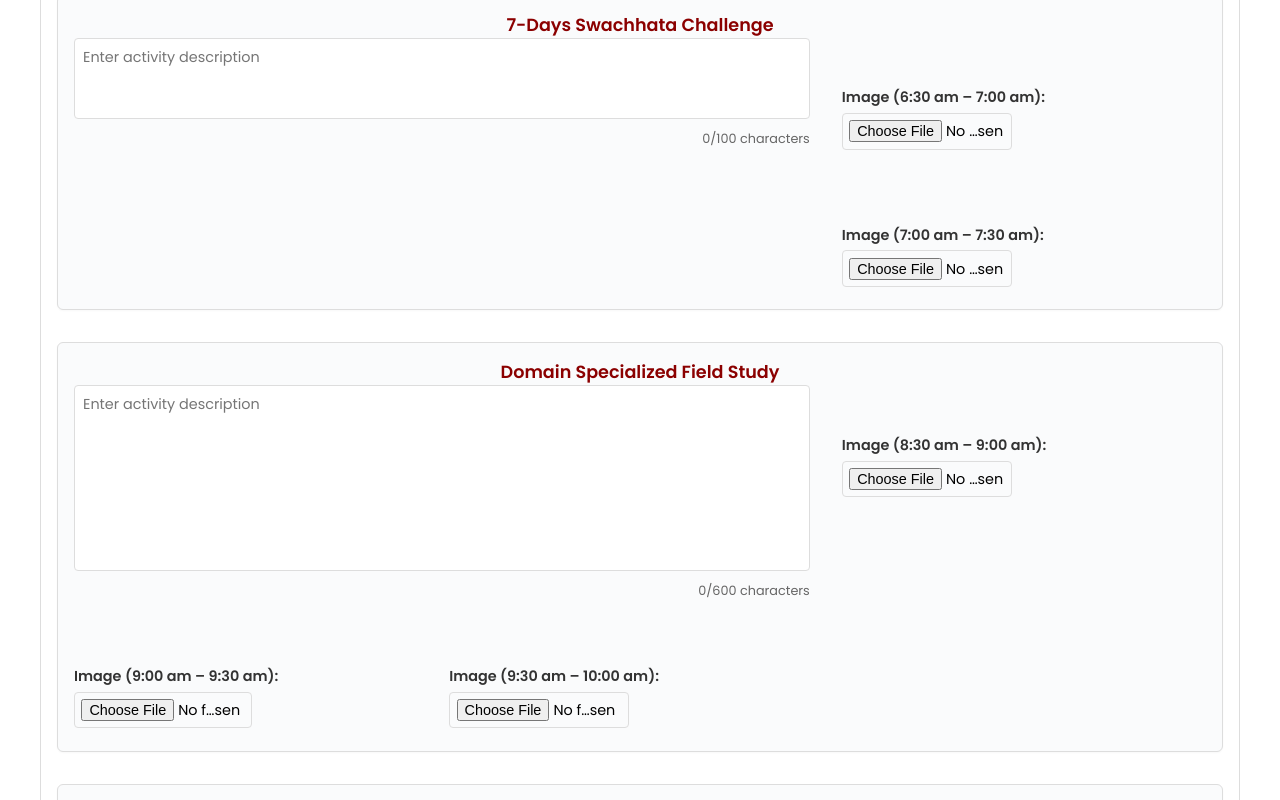
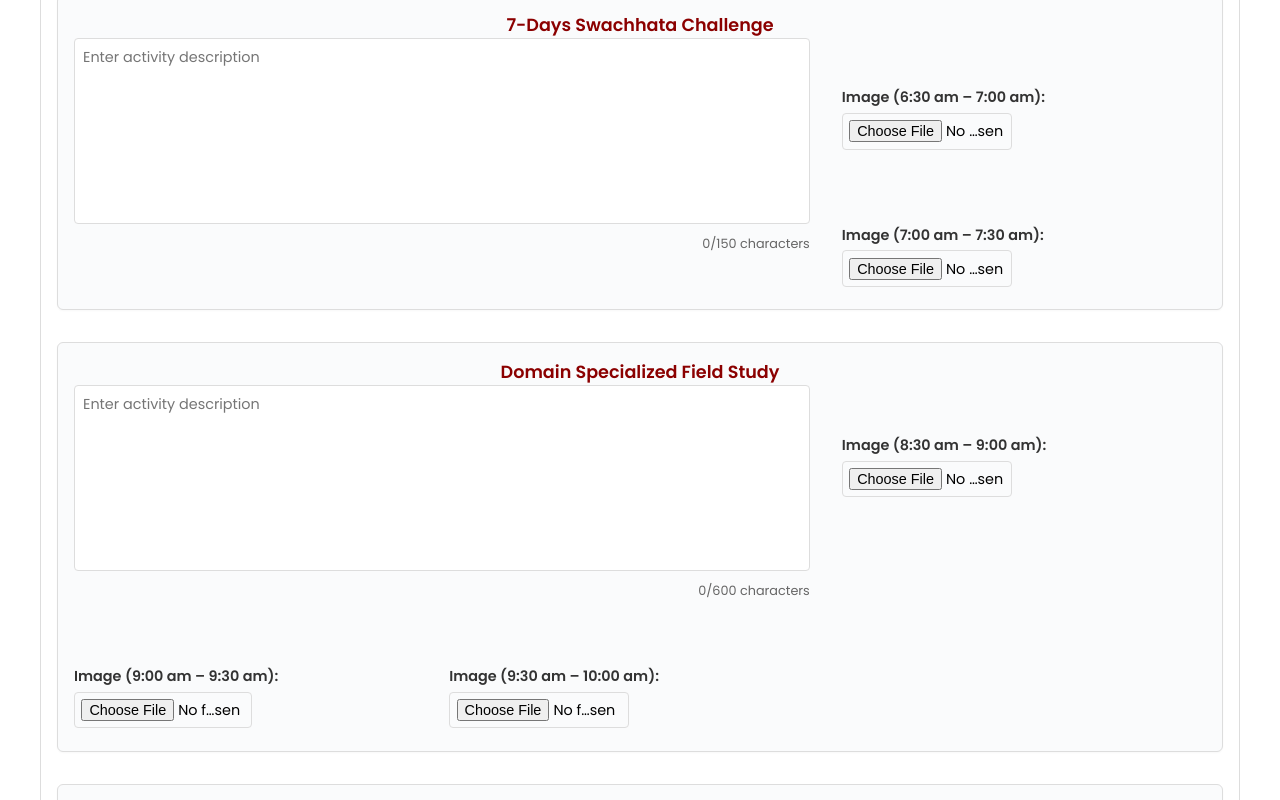
Before and after one commit to PavanKarthikGaraga/Intern, a Next.js app in the folder my-app/: page /reportGenerator in a window 1280 px wide. Shown: the part 820-1620 px from the top of the page. Built offline with nearby package versions, Linux system fonts and the light colour scheme.

Commit message:
chore: updated report order

```diff
--- a/my-app/src/app/(pages)/reportGenerator/page.js
+++ b/my-app/src/app/(pages)/reportGenerator/page.js
@@ -5,6 +5,21 @@ import toast, { Toaster } from 'react-hot-toast';
 import { DOMAINS } from '../../Data/domains.js';
 import { dailyActivities } from '../../Data/activities.js';
 import styles from './page.module.css';
+
+// Helper to get duration in minutes from timing string
+function getDurationMinutes(timing) {
+  const match = timing.match(/(\d{1,2}):(\d{2}) ?([ap]m)[ –-]+(\d{1,2}):(\d{2}) ?([ap]m)/i);
+  if (!match) return 30;
+  let [ , sh, sm, sap, eh, em, eap ] = match;
+  sh = parseInt(sh, 10); sm = parseInt(sm, 10); eh = parseInt(eh, 10); em = parseInt(em, 10);
+  if (sap.toLowerCase() === 'pm' && sh !== 12) sh += 12;
+  if (sap.toLowerCase() === 'am' && sh === 12) sh = 0;
+  if (eap.toLowerCase() === 'pm' && eh !== 12) eh += 12;
+  if (eap.toLowerCase() === 'am' && eh === 12) eh = 0;
+  const start = sh * 60 + sm;
+  const end = eh * 60 + em;
+  return end - start;
+}
 
 const ReportGenerator = () => {
   // Helper to get daily activity titles and timings for the selected day
@@ -45,10 +60,11 @@ const ReportGenerator = () => {
     const activity4 = dayObj ? dayObj.activities.find(a => a.id === 4) : null;
     const activity9 = dayObj ? dayObj.activities.find(a => a.id === 9) : null;
 
-    return [
+    // List of activity definitions
+    const defs = [
       { timing: '5:30 am - 6:00 am', name: 'Physical Exercise', maxLen: 100 },
       { timing: '6:00 am - 6:30 am', name: 'Yoga / Meditation', maxLen: 100 },
-      { timing: '6:30 am - 7:30 am', name: '7-Days Swachhata Challenge', maxLen: 100 },
+      { timing: '6:30 am - 7:30 am', name: '7-Days Swachhata Challenge', maxLen: 150 },
       { timing: '8:30 am - 10:00 am', name: 'Domain Specialized Field Study', maxLen: 600 },
       {
         timing: activity4 ? `${activity4.startTime} - ${activity4.endTime}` : '10:00 am - 11:30 am',
@@ -57,13 +73,23 @@ const ReportGenerator = () => {
       },
       { timing: '11:30 am - 12:00 pm', name: 'Indian Heritage Culture - LIPI Task', maxLen: 100 },
       { timing: '1:30 pm - 3:00 pm', name: 'Domain Study assigned in your 7 Days Domain Schedule', maxLen: 600 },
-      { timing: '3:00 pm - 4:00 pm', name: 'Field Study / Field Visit', maxLen: 100 },
+      { timing: '3:00 pm - 4:00 pm', name: 'Field Study / Field Visit', maxLen: 150 },
       {
         timing: activity9 ? `${activity9.startTime} - ${activity9.endTime}` : '4:00 pm - 5:00 pm',
         name: activity9 ? activity9.title : 'Interview a community elder about traditional knowledge',
-        maxLen: 100
+        maxLen: 150
       },
     ];
+
+    // Set maxLen to 150 for 1hr activities with 2 images
+    return defs.map(def => {
+      const duration = getDurationMinutes(def.timing);
+      const imageSlots = getTimeSlotsFromTiming(def.timing);
+      if (duration === 60 && imageSlots.length === 2) {
+        return { ...def, maxLen: 150 };
+      }
+      return def;
+    });
   }
 
   const [formData, setFormData] = useState({
@@ -326,30 +352,6 @@ const ReportGenerator = () => {
       setIsGenerating(false);
     }
   };
-
-  // Helper to get duration in minutes from timing string
-  function getDurationMinutes(timing) {
-    const match = timing.match(/(\d{1,2}):(\d{2}) ?([ap]m)[ –-]+(\d{1,2}):(\d{2}) ?([ap]m)/i);
-    if (!match) return 30;
-    let [ , sh, sm, sap, eh, em, eap ] = match;
-    sh = parseInt(sh, 10); sm = parseInt(sm, 10); eh = parseInt(eh, 10); em = parseInt(em, 10);
-    if (sap.toLowerCase() === 'pm' && sh !== 12) sh += 12;
-    if (sap.toLowerCase() === 'am' && sh === 12) sh = 0;
-    if (eap.toLowerCase() === 'pm' && eh !== 12) eh += 12;
-    if (eap.toLowerCase() === 'am' && eh === 12) eh = 0;
-    const start = sh * 60 + sm;
-    const end = eh * 60 + em;
-    return end - start;
-  }
-
-  // Before rendering activities in the PDF, reorder so 'Domain Study assigned in your 7 Days Domain Schedule' comes before 'Domain Specialized Field Study'
-  const reorderedActivities = [...formData.activities];
-  const idxDomainStudy = reorderedActivities.findIndex(a => a.name === 'Domain Study assigned in your 7 Days Domain Schedule');
-  const idxDomainSpecialized = reorderedActivities.findIndex(a => a.name === 'Domain Specialized Field Study');
-  if (idxDomainStudy > -1 && idxDomainSpecialized > -1 && idxDomainStudy > idxDomainSpecialized) {
-    const [domainStudy] = reorderedActivities.splice(idxDomainStudy, 1);
-    reorderedActivities.splice(idxDomainSpecialized, 0, domainStudy);
-  }
 
   // Update activities when day changes
   React.useEffect(() => {
@@ -641,22 +643,14 @@ const ReportGenerator = () => {
 
           {/* Activity Sections (PDF) */}
           {(() => {
-            // Group activities for PDF pages
-            const group1 = ['Physical Exercise', 'Yoga / Meditation', '7-Days Swachhata Challenge'];
-            const group2 = ['Domain Study assigned in your 7 Days Domain Schedule', 'Domain Specialized Field Study'];
-            const group3 = ['Conduct a mini-survey', 'Design a poster', 'Create a social media post', 'Conduct a household', 'Write a short reflective', 'Record a 2-min', 'Identify and write', 'Indian Heritage Culture', 'Field Study / Field Visit'];
-            const group4 = ['Interview a community elder', 'Assist in organizing', 'Create a digital reel', 'Facilitate a children', 'Sketch a simple solution', 'Edit and compile', 'Document a success story'];
-            const groups = [group1, group2, group3, group4];
-            let rendered = [];
-
-            groups.forEach((group, groupIdx) => {
-              const acts = reorderedActivities.filter(a =>
-                group.some(keyword => a.name.toLowerCase().includes(keyword.toLowerCase()))
-              );
-
-              if (acts.length > 0) {
-                acts.forEach((activity, activityIdx) => {
-                  rendered.push(
+            // Chunk activities into groups of 3 for each page
+            const chunkSize = 3;
+            const pages = [];
+            for (let i = 0; i < formData.activities.length; i += chunkSize) {
+              const chunk = formData.activities.slice(i, i + chunkSize);
+              pages.push(
+                <div key={`pdf-page-${i / chunkSize}`}>
+                  {chunk.map((activity, activityIdx) => (
                     <div className={styles.pdfActivitySection} key={`${activity.name}-${activityIdx}`}>
                       <div className={styles.pdfActivityTitle}>{activity.name}</div>
                       <div className={styles.pdfActivityContent}>
@@ -765,14 +759,15 @@ const ReportGenerator = () => {
                         )}
                       </div>
                     </div>
-                  );
-                });
-                if (groupIdx < groups.length - 1) {
-                  rendered.push(<div className={styles.pdfPageBreak} key={`break-${groupIdx}`} />);
-                }
-              }
-            });
-            return rendered;
+                  ))}
+                  {/* Page break after each chunk except the last */}
+                  {i + chunkSize < formData.activities.length && (
+                    <div className={styles.pdfPageBreak} key={`break-${i / chunkSize}`} />
+                  )}
+                </div>
+              );
+            }
+            return pages;
           })()}
           {/* PDF Footer (only after last page) */}
           <div className={styles.pdfFooter}>
```
Also changed, not shown: my-app/src/app/api/dashboard/student/reports/route.js (indentation only).
